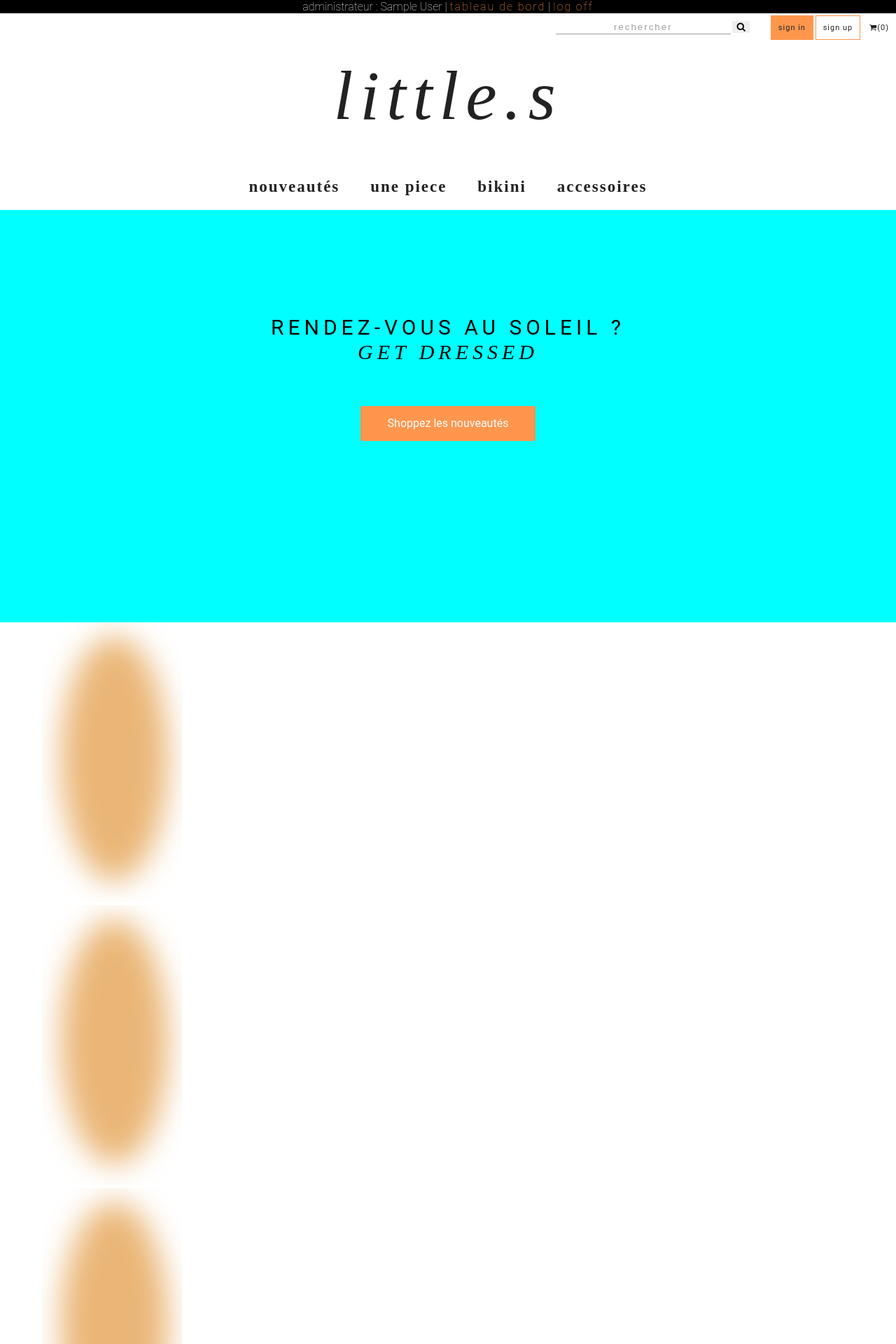
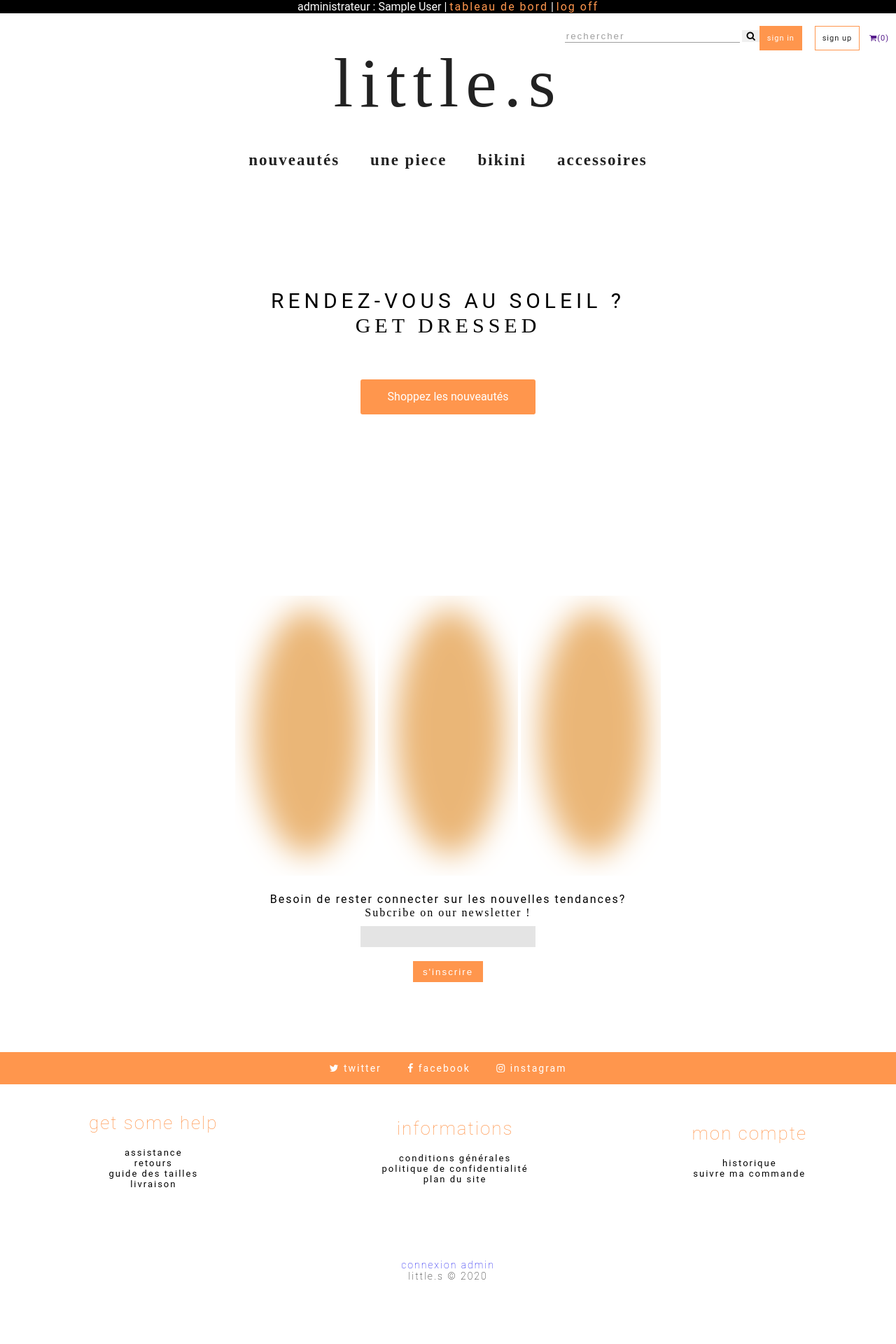
Before and after one commit to sophieph/little_s, a PHP site: page / in a window 1280 px wide. Shown: the top 1920 px of the page at 70% size. After the commit the page ends 1828 px from the top, so only its background shows below. Run offline with PHP 8.4, Linux system fonts and the light colour scheme; the visitor is signed in with stand-in values (Sample User, id 1); some libraries are stand-ins or nearby versions.

Commit message:
style.css done reset

```diff
--- a/public/css/normalize.css
+++ b/public/css/normalize.css
@@ -10,17 +10,22 @@ body {
 
 }
 
-h1,h2,h3,h4,figure,p,ul,ol {
+h1,h2,h3,h4,figure,p,ul,ol,form, a {
   margin: 0;
   padding: 0;
   list-style-type: none;
-  font-weight: 100;
+
+
 }
 
-details,summary, a, input {
+form {
+  margin: 0;
+  padding:0;
+}
+
+details,summary, a, input, form {
   outline:none;
   text-decoration: none;
-  color: #222;
 }
 
 * {
@@ -31,224 +36,9 @@ details,summary, a, input {
   /* mes variables css*/
   --color-default:#222;
   --color-list: #ccc;
-  --color-page:#fafafa;
-  --color-button:#bd7100;
+  --color-page:#fff;
+  --color-button:#FF964D;
   --color-placeholder:#9f9f9f;
+  --color-link:#FF964D;
+  --color-error:#DB8900;
 }
-
-/* theme */
-body {
-  text-align:center;
-  font-family: Roboto, Arial, Helvetica, sans-serif;
-
-}
-
-.two-dots {
-  padding-right:20px;
-  padding-left:20px;
-}
-
-/* HEADER */
-
-/* admin */
-.mode-admin {
-  background-color:#000;
-  color:#fff;
-}
-.mode-admin p {
-  background-color:#000;
-}
-
-.mode-admin a {
-  color:var(--color-button);
-  letter-spacing:2px;
-  text-transform:lowercase;
-}
-
-header {
-
-}
-
-header h1 {
-  padding-top: 2rem;
-  padding-bottom: 2rem;
-}
-
-header h1 a {
-  font-family: "Times New Roman";
-  font-size: 10rem;
-  font-style: italic;
-  color: var(--color-default);
-  letter-spacing: 1rem;
-  text-decoration: none;
-}
-
-
-.research-items {
-  padding-top: 2rem;
-  padding-bottom: 2rem;
-}
-
-.research-items input[type=text] {
-  width: 50rem;
-  height: 2rem;
-  border-top: none;
-  border-left: none;
-  border-right: none;
-  border-bottom: #9f9f9f 1px solid;
-  transition: 0.6s linear;
-  letter-spacing: 2px;
-  text-transform: lowercase;
-}
-
-
-.research-items input:focus {
-  border-bottom: var(--color-default) 1px solid;
-  outline: none;
-  color: #171717;
-}
-
-.research-items input[type=submit] {
-  background: url('/public/images/btn-search.png') no-repeat;
-  border: none;
-}
-
-::placeholder {
-  letter-spacing: 2px;
-  text-transform: lowercase;
-  text-align: center;
-  color: #9f9f9f;
-  opacity: 1;
-  /* Firefox */
-}
-
-.header {
-  display: flex;
-  justify-content: flex-end;
-  font-size: 1.1rem;
-  text-transform: lowercase;
-  align-items: center;
-}
-
-.header a {
-  text-decoration: none;
-  letter-spacing: 0.1rem;
-  padding: 1rem;
-  color: var(--color-default);
-}
-
-.header a:hover {
-  text-decoration: underline;
-}
-
-nav {
-  padding-top: 2rem;
-}
-
-nav ul li {
-  display: inline-block;
-  padding: 2rem;
-}
-
-nav ul a {
-  font-family: "Times New Roman";
-  text-transform: lowercase;
-  letter-spacing: 0.2rem;
-  font-weight: bold;
-  color: var(--color-default);
-  font-size: 2.3rem;
-  text-decoration: none;
-}
-
-nav ul a:hover {
-  text-decoration: underline;
-
-}
-
-/* general */
-#wrapper {
-  width:90%;
-  margin: 0 auto;
-}
-
-/* error */
-
-.error {
-  margin:200px;
-}
-
-.error p {
-  font-size:30px;
-}
-
-button.error404{
-  display: block;
-  width:320px;
-  height: 50px;
-  background: #bd7100;
-  color: #fff;
-  font-size: 20px;
-  margin: 0 auto;
-  line-height: 5px;
-  text-align: center;
-  border-radius: 3px;
-  text-decoration:none;
-}
-
-.error404 a{
-  color:#fff;
-  text-decoration:none;
-  text-transform:lowercase;
-  letter-spacing:2px;
-}
-
-
-/* main-image */
-
-#main-image {
-  height: 589px;
-  background-image: url('/public/images/main-image-bg.png') center;
-  background-size: cover;
-}
-
-#main-image h2 {
-  font-weight: normal;
-  text-transform: uppercase;
-  text-align: center;
-  padding: 150px 0 40px 0;
-  margin-bottom: 20px;
-  letter-spacing:0.6rem;
-  font-size:3rem;
-}
-
-.button-shop {
-  display: block;
-  width:320px;
-  height: 50px;
-  background: var(--color-button);
-  color: #fff;
-  font-size: 2rem;
-  margin: 0 auto;
-  line-height: 5rem;
-  text-align: center;
-  border-radius: 3px;
-  text-decoration:none;
-}
-
-.get-dressed {
-  font-family: "Times New Roman";
-  font-style: italic;
-}
-
-
-#sort-items {
-  margin-bottom:20px;
-}
-
-.images {
-  display: block;
-  width: 100%;
-
-max-width: 20%;
-margin: 0 2.5%;
-}
--- a/public/css/style.css
+++ b/public/css/style.css
@@ -1,48 +1,13 @@
-/* reset */
-/* 16 * 62.5 = 1.000 */
-html {
-    font-size: 62.5%;
-}
-
-body {
-    font: 1.6rem sans-serif;
-    margin: 0;
-
-}
-
-h1,h2,h3,h4,figure,p,ul,ol {
-    margin: 0;
-    padding: 0;
-    list-style-type: none;
-    font-weight: 100;
-}
-
-details,summary, a, input {
-    outline:none;
-    text-decoration: none;
-    color: #222;
-}
-
-* {
-    box-sizing: border-box;
-}
-
-:root{
-    /* mes variables css*/
-    --color-default:#222;
-    --color-list: #ccc;
-    --color-page:#fff;
-    --color-button:#FF964D;
-    --color-placeholder:#9f9f9f;
-    --color-link:#FFA884;
-    --color-error:#DB8900;
-}
 
 /* theme */
 body {
     text-align:center;
     font-family: Roboto, Arial, Helvetica, sans-serif;
 
+}
+
+.two-dots {
+    margin:10px;
 }
 
 /* HEADER */
@@ -66,30 +31,39 @@ header {
 
 }
 
-header h1 {
-    padding-top: 2rem;
-    padding-bottom: 2rem;
-}
 
 header h1 a {
     font-family: "Times New Roman";
     font-size: 10rem;
-    font-style: italic;
     color: var(--color-default);
     letter-spacing: 1rem;
     text-decoration: none;
+    font-style:inherit;
+    font-weight:100;
 }
 
 
+.header {
+    display: flex;
+    justify-content:flex-end;
+    font-size: 1.1rem;
+    text-transform: lowercase;
+    margin-top: 1rem;
+    letter-spacing: 0.1rem;
+    align-items:end;
+
+}
+
+.header-research{
+
+}
+
 .research-items {
-    padding-top: 1rem;
-    padding-bottom: 1rem;
-    padding-right:3rem;
+
 }
 
 .research-items input[type=text] {
     width: 25rem;
-    height: 2rem;
     border-top: none;
     border-left: none;
     border-right: none;
@@ -97,6 +71,8 @@ header h1 a {
     transition: 0.6s linear;
     letter-spacing: 2px;
     text-transform: lowercase;
+    text-align:left;
+    padding-top:15px;
 }
 
 
@@ -113,37 +89,38 @@ header h1 a {
 ::placeholder {
     letter-spacing: 2px;
     text-transform: lowercase;
-    text-align: center;
+    text-align: left;
     color: #9f9f9f;
     opacity: 1;
+
     /* Firefox */
 }
 
-.header {
-    display: flex;
-    justify-content: flex-end;
-    font-size: 1.1rem;
-    text-transform: lowercase;
-    align-items: center;
-}
 
-.header a {
-    text-decoration: none;
-    letter-spacing: 0.1rem;
-    padding: 1rem;
-    color: var(--color-default);
-}
-
-.header a:hover {
-    text-decoration: underline;
+.header-sign {
+    color:#fff;
 }
 
 .signing-signin {
     background-color:var(--color-button);
     border: 1px var(--color-button) solid;
+    margin-right:1.4rem;
+    color:var(--color-page);
+    padding:10px;
 }
+
 .signing-signup {
+    color:var(--color-default);
     border: 1px var(--color-button) solid;
+    padding:10px;
+}
+
+.fa-shopping-cart {
+    padding-left:10px;
+    font-size:2rem;
+}
+.panier {
+        padding-right:10px;
 }
 
 nav {
@@ -211,13 +188,13 @@ button.error404{
 
 /* main-image */
 .wrapper {
-    background-color: aqua;
+
     height: 589px;
-    background-image: url('/public/images/main-img.png') center;
+    background-image: url('/public/images/main-img.jpeg') center;
 }
 #main-image {
     height: 589px;
-    background-image: url('/public/images/main-img.png') center;
+    background-image: url('/public/images/main-img.jpeg') center;
     background-size: cover;
 }
 
@@ -247,16 +224,16 @@ button.error404{
 
 .get-dressed {
     font-family: "Times New Roman";
-    font-style: italic;
 }
 
 
 #sort-items {
     margin-bottom:20px;
+
 }
 
 .images {
-    display: block;
+    display: inline;
     width: 100%;
 
   max-width: 20%;
@@ -413,11 +390,12 @@ button.error404{
     letter-spacing: 2px;
     text-transform: lowercase;
     outline:none;
-    margin:1rem;
+    margin-top: 1rem;
+
 }
 .form-newsletter input[type=submit] {
     width: 100px;
-    height: 25px;
+    height: 3rem;
     background-color: var(--color-button);
     border: none;
     color: #ffffff;
@@ -433,7 +411,7 @@ button.error404{
 
 .subscribe-newsletter {
     font-family: "Times New Roman";
-    font-style: italic;
+    font-weight:100;
 }
 
 #messageNewsletter {
@@ -445,9 +423,10 @@ button.error404{
 
 .social-media {
     margin-top:100px;
+    padding:15px;
     background-color:var(--color-link);
     color:#fff;
-    font-size:12px;
+    font-size:1.4rem;
 }
 
 .social-media a{
@@ -472,6 +451,7 @@ button.error404{
     font-size:2.6rem;
     color:var(--color-button);
     padding:2rem;
+    font-weight:100;
 }
 
 .footer-infos a {
@@ -491,7 +471,7 @@ button.error404{
     text-align:center;
     font-size:1.4rem;
     letter-spacing:2px;
-    font-weight:500;
+    font-weight:100;
 
 
 }
--- a/view/mainPageView.php
+++ b/view/mainPageView.php
@@ -2,7 +2,7 @@
 
 <!-- get latest items -->
 <section id="main-image">
-    <div class="wrapper" style="    background-image: url('/public/images/main-img.png') center;">
+    <div class="wrapper" style="background-image: url('public/images/main-img.jpeg') center;">
         <h2> Rendez-vous au soleil ? <br>
         <span class="get-dressed">Get dressed </span></h2>
         <a href="#" class="button-shop">Shoppez les nouveautés</a>
@@ -13,13 +13,7 @@
 <section id="sort-items">
     <div class="images">
         <img src="public/images/img-1.png">
-    </div>
-
-    <div class="images">
         <img src="public/images/img-1.png">
-    </div>
-
-    <div class="images">
         <img src="public/images/img-1.png">
     </div>
 
--- a/view/newsletter/newsletterView.php
+++ b/view/newsletter/newsletterView.php
@@ -1,6 +1,6 @@
 <div class="newsletter">
     <p>Besoin de rester connecter sur les nouvelles tendances?<br>
-    <span class="subscribe-newsletter">Subcribe on our newletter !</span>
+    <span class="subscribe-newsletter">Subcribe on our newsletter !</span>
     </p>
     <!-- newsletter form -->
     <form method="POST" action="" class="form-newsletter"  name="newsletterForm" >
--- a/view/template.php
+++ b/view/template.php
@@ -45,7 +45,7 @@
                     <a href="?action=signin" class="signing-signin">Sign in</a>
                     <!-- <span class="two-dots">::</span>  -->
                     <a href="?action=signup" class="signing-signup">Sign up</a>
-                    <a href=""><i class="fa fa-shopping-cart"></i>(0)</a>
+                    <a href="" class="panier"><i class="fa fa-shopping-cart"></i>(0)</a>
 
 
 
@@ -80,11 +80,11 @@
         ?>
 
             <div class="social-media">
-                <a href="http://www.twitter.com">Twitter</a>
-                <span class="two-dots">::</span>
-                <a href="http://www.facebook.com">Facebook</a>
-                <span class="two-dots">::</span>
-                <a href="http://www.instagram.com">Instagram</a>
+                <a href="http://www.twitter.com"><i class="fa fa-twitter"></i> Twitter</a>
+                <span class="two-dots">&nbsp&nbsp&nbsp</span>
+                <a href="http://www.facebook.com"><i class="fa fa-facebook"></i> Facebook</a>
+                <span class="two-dots">&nbsp&nbsp&nbsp</span>
+                <a href="http://www.instagram.com"><i class="fa fa-instagram"></i> Instagram</a>
             </div>
 
             <div class="footer">
```
